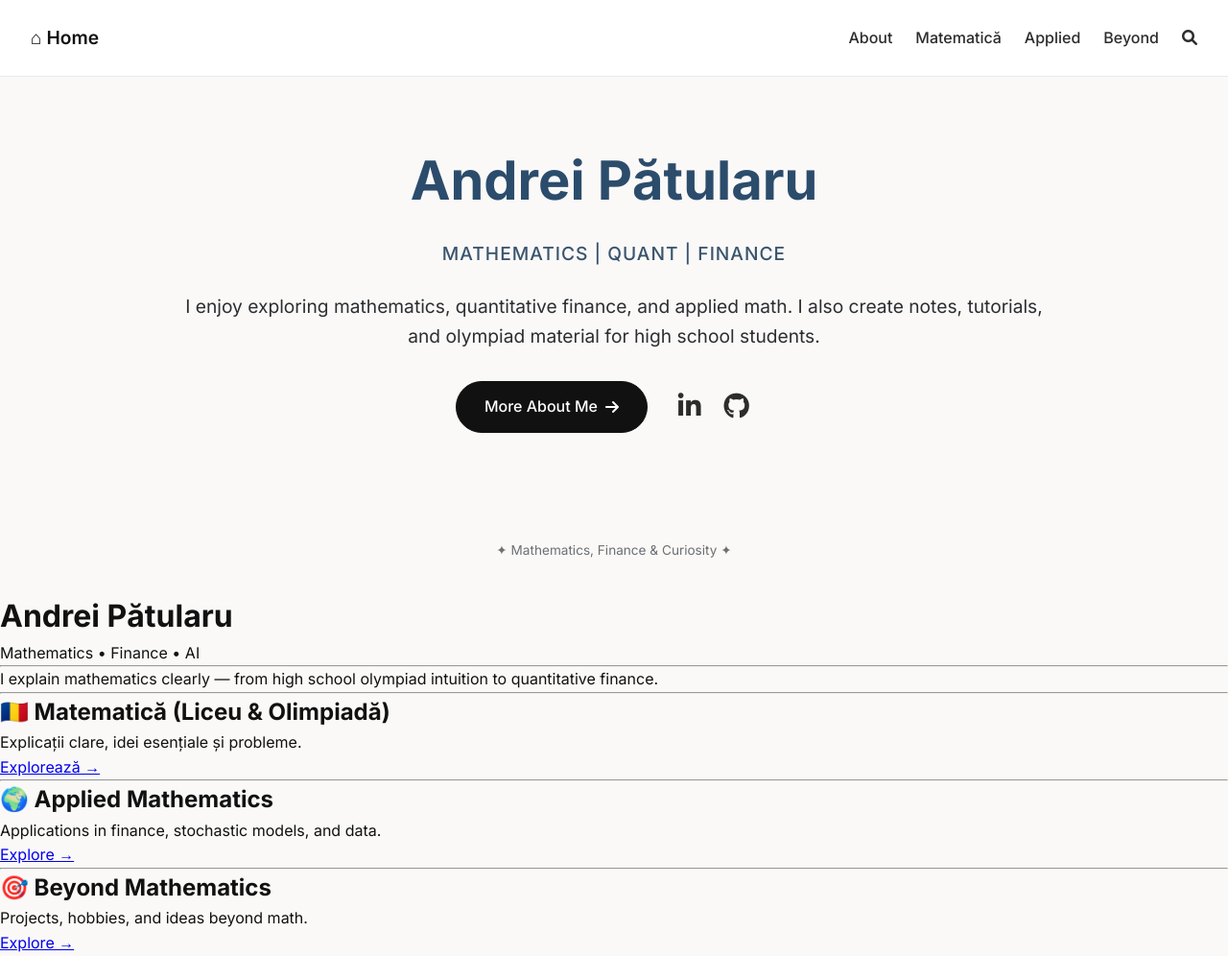
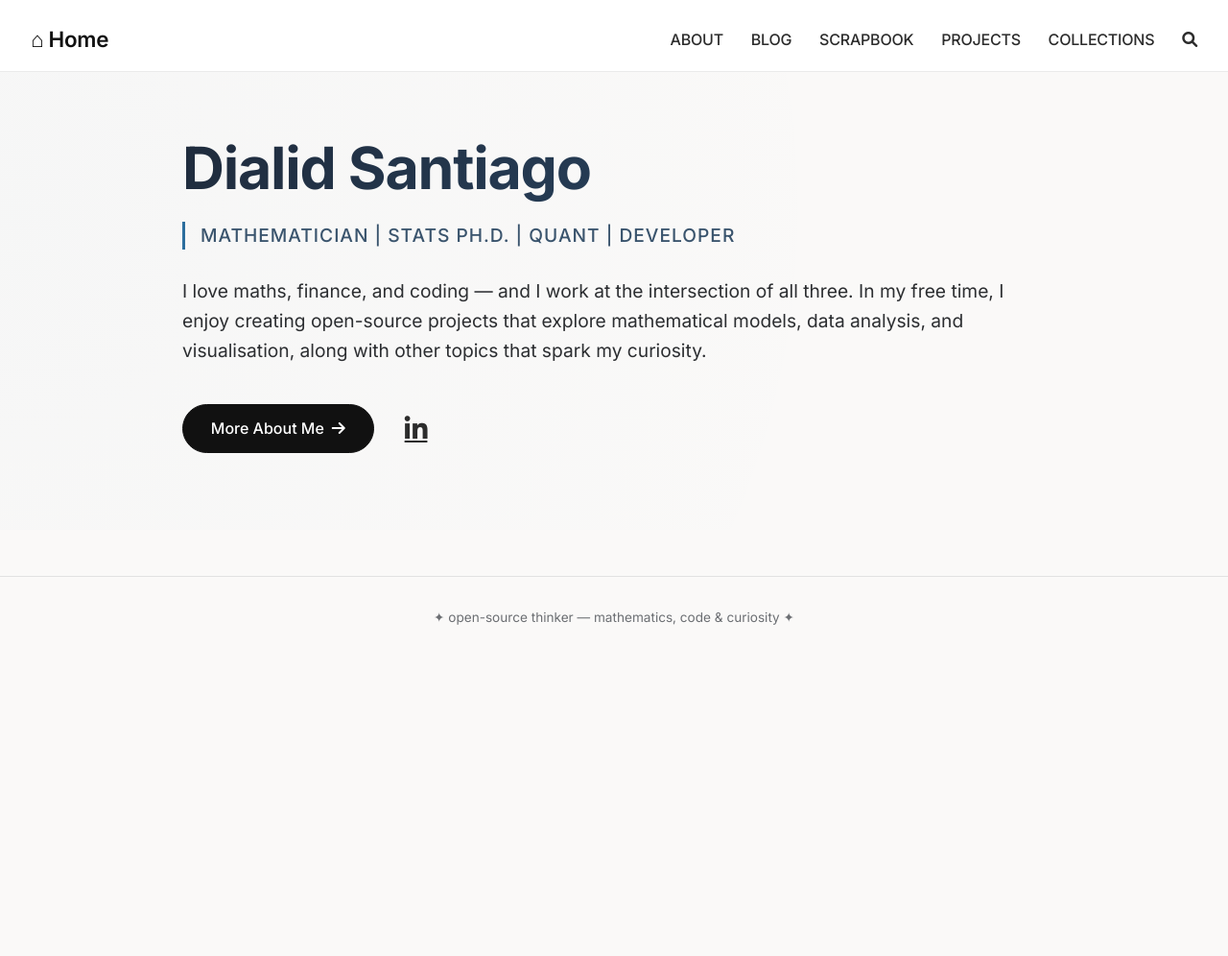
Before and after one commit to andrei121p/andreipatularu.github.io, a Jekyll site: the page built from index.md, in a window 1280 px wide and 996 px high. Shown: the whole window at 96% size. Built offline with Jekyll 4.4.1, drawn with Linux system fonts in a browser that asks for light colours.

Commit message:
Revise homepage layout and content
Updated the homepage layout with new title and content.

```diff
--- a/_layouts/home.html
+++ b/_layouts/home.html
@@ -2,91 +2,329 @@
 <html lang="en">
 <head>
     <meta charset="UTF-8">
-  <meta name="viewport" content="width=device-width, initial-scale=1.0">
-  <title>Andrei Pătularu — Mathematics & Quant</title>
+    <meta name="viewport" content="width=device-width, initial-scale=1.0, viewport-fit=cover">
+    <title>Dialid Santiago — Mathematician & Quant Developer</title>
+    <!-- Font Awesome 6 (free icons) -->
+    <link rel="stylesheet" href="https://cdnjs.cloudflare.com/ajax/libs/font-awesome/6.0.0-beta3/css/all.min.css">
+    <!-- Google Fonts: clean, modern sans-serif -->
+    <link href="https://fonts.googleapis.com/css2?family=Inter:opsz,wght@14..32,300;14..32,400;14..32,500;14..32,600;14..32,700&display=swap" rel="stylesheet">
+    <style>
+        * {
+            margin: 0;
+            padding: 0;
+            box-sizing: border-box;
+        }
 
-  <!-- Font Awesome 6 for icons -->
-  <link rel="stylesheet" href="https://cdnjs.cloudflare.com/ajax/libs/font-awesome/6.0.0-beta3/css/all.min.css">
-  <!-- Google Fonts -->
-  <link href="https://fonts.googleapis.com/css2?family=Inter:wght@300;400;500;600;700&display=swap" rel="stylesheet">
+        body {
+            font-family: 'Inter', sans-serif;
+            background-color: #faf9f8;
+            color: #1a1a1a;
+            line-height: 1.5;
+            scroll-behavior: smooth;
+        }
 
-  <style>
-    * { margin:0; padding:0; box-sizing:border-box; }
-    body { font-family: 'Inter', sans-serif; background-color: #faf9f8; color:#111; line-height:1.6; }
+        /* container for consistent width */
+        .container {
+            max-width: 1280px;
+            margin: 0 auto;
+            padding: 0 2rem;
+        }
 
-    /* header/nav */
-    .site-header { padding:1.5rem 0; border-bottom:1px solid #eaeaea; position:sticky; top:0; background:rgba(255,255,255,0.96); backdrop-filter:blur(2px); z-index:10; }
-    .nav-wrapper { display:flex; justify-content:space-between; align-items:center; max-width:1280px; margin:0 auto; padding:0 2rem; flex-wrap:wrap; gap:1rem; }
-    .logo-area a { text-decoration:none; color:#111; font-weight:600; font-size:1.2rem; }
-    .nav-links { display:flex; list-style:none; gap:1.5rem; }
-    .nav-links li a { text-decoration:none; color:#2c2c2c; font-weight:500; transition:0.2s; }
-    .nav-links li a:hover { color:#2c6e9e; }
+        /* header / navigation */
+        .site-header {
+            padding: 1.5rem 0 1rem 0;
+            border-bottom: 1px solid #eaeaea;
+            background-color: rgba(255, 255, 255, 0.96);
+            backdrop-filter: blur(2px);
+            position: sticky;
+            top: 0;
+            z-index: 10;
+        }
 
-    /* hero section */
-    .hero { padding:4rem 0 5rem 0; text-align:center; max-width:900px; margin:0 auto; }
-    .hero-name { font-size:3.5rem; font-weight:700; margin-bottom:1rem; color:#2c4c6c; }
-    .hero-titles { font-size:1.2rem; font-weight:500; color:#3a546d; margin-bottom:1.5rem; text-transform:uppercase; letter-spacing:1px; }
-    .hero-description { font-size:1.2rem; color:#2c2e31; margin-bottom:2rem; }
-    .action-row { display:flex; justify-content:center; gap:2rem; flex-wrap:wrap; }
-    .btn-more { text-decoration:none; padding:0.8rem 1.8rem; border-radius:40px; background:#111; color:white; font-weight:500; transition:0.25s; border:1px solid #111; display:flex; align-items:center; gap:0.5rem; }
-    .btn-more:hover { background:#2c6e9e; border-color:#2c6e9e; transform:translateY(-2px); box-shadow:0 10px 20px -8px rgba(0,0,0,0.15); }
-    .social-icons { display:flex; gap:1.5rem; align-items:center; justify-content:center; }
-    .social-icon { font-size:1.7rem; color:#2c2c2c; transition:0.2s; }
-    .social-icon:hover { color:#2c6e9e; transform:scale(1.05); }
+        .nav-wrapper {
+            display: flex;
+            justify-content: space-between;
+            align-items: center;
+            flex-wrap: wrap;
+            gap: 1rem;
+        }
 
-    /* footer */
-    .site-footer { padding:2rem 0; font-size:0.85rem; color:#6c6f73; text-align:center; }
+        /* left side: home / logo area */
+        .logo-area {
+            font-weight: 600;
+            font-size: 1.4rem;
+            letter-spacing: -0.3px;
+        }
 
-    @media (max-width:600px) {
-      .hero-name { font-size:2.8rem; }
-      .hero-titles, .hero-description { font-size:1rem; }
-      .nav-links { gap:1rem; flex-wrap:wrap; justify-content:center; }
-      .action-row { flex-direction:column; }
+        .logo-area a {
+            text-decoration: none;
+            color: #111;
+            transition: color 0.2s ease;
+        }
+
+        .logo-area a:hover {
+            color: #2c6e9e;
+        }
+
+        /* navigation menu */
+        .nav-links {
+            display: flex;
+            align-items: center;
+            gap: 1.8rem;
+            flex-wrap: wrap;
+            list-style: none;
+        }
+
+        .nav-links li a {
+            text-decoration: none;
+            font-size: 1rem;
+            font-weight: 500;
+            color: #2c2c2c;
+            transition: color 0.2s;
+            letter-spacing: -0.2px;
+        }
+
+        .nav-links li a:hover {
+            color: #2c6e9e;
+        }
+
+        /* search icon (Q) */
+        .search-icon a {
+            font-weight: 500;
+            font-size: 1.2rem;
+            display: inline-flex;
+            align-items: center;
+            justify-content: center;
+        }
+
+        /* main hero section */
+        .hero {
+            padding: 4rem 0 5rem 0;
+        }
+
+        .hero-content {
+            max-width: 900px;
+            margin: 0 auto;
+        }
+
+        .hero-name {
+            font-size: 3.8rem;
+            font-weight: 700;
+            letter-spacing: -0.02em;
+            line-height: 1.2;
+            margin-bottom: 1.2rem;
+            background: linear-gradient(135deg, #1f2b3c, #2c4c6c);
+            background-clip: text;
+            -webkit-background-clip: text;
+            color: transparent;
+        }
+
+        .hero-titles {
+            font-size: 1.2rem;
+            font-weight: 500;
+            color: #3a546d;
+            text-transform: uppercase;
+            letter-spacing: 1px;
+            margin-bottom: 1.8rem;
+            border-left: 3px solid #2c6e9e;
+            padding-left: 1rem;
+        }
+
+        .hero-description {
+            font-size: 1.2rem;
+            color: #2c2e31;
+            margin-bottom: 2.5rem;
+            line-height: 1.6;
+            font-weight: 400;
+        }
+
+        /* button & social row */
+        .action-row {
+            display: flex;
+            flex-wrap: wrap;
+            align-items: center;
+            gap: 2rem;
+            margin-top: 1rem;
+        }
+
+        .btn-more {
+            display: inline-flex;
+            align-items: center;
+            gap: 0.5rem;
+            background-color: #111;
+            color: white;
+            padding: 0.8rem 1.8rem;
+            border-radius: 40px;
+            text-decoration: none;
+            font-weight: 500;
+            font-size: 1rem;
+            transition: all 0.25s ease;
+            border: 1px solid #111;
+        }
+
+        .btn-more i {
+            transition: transform 0.2s;
+        }
+
+        .btn-more:hover {
+            background-color: #2c6e9e;
+            border-color: #2c6e9e;
+            transform: translateY(-2px);
+            box-shadow: 0 10px 20px -8px rgba(0,0,0,0.15);
+        }
+
+        .btn-more:hover i {
+            transform: translateX(4px);
+        }
+
+        /* social icons */
+        .social-icons {
+            display: flex;
+            gap: 1.5rem;
+            align-items: center;
+        }
+
+        .social-icon {
+            font-size: 1.7rem;
+            color: #2c2c2c;
+            transition: all 0.2s;
+            display: inline-flex;
+            align-items: center;
+            justify-content: center;
+        }
+
+        .social-icon:hover {
+            color: #2c6e9e;
+            transform: scale(1.05);
+        }
+
+        /* subtle decorative line */
+        .divider {
+            margin-top: 3rem;
+            border-top: 1px solid #e2e2e2;
+        }
+
+        /* footer / minimal credits */
+        .site-footer {
+            padding: 2rem 0 3rem;
+            font-size: 0.85rem;
+            color: #6c6f73;
+            text-align: center;
+        }
+
+        /* responsive design */
+        @media (max-width: 800px) {
+            .container {
+                padding: 0 1.5rem;
+            }
+            .hero-name {
+                font-size: 2.8rem;
+            }
+            .hero-titles {
+                font-size: 1rem;
+            }
+            .hero-description {
+                font-size: 1rem;
+            }
+            .nav-wrapper {
+                flex-direction: column;
+                align-items: flex-start;
+            }
+            .nav-links {
+                gap: 1.2rem;
+                margin-top: 0.5rem;
+            }
+            .action-row {
+                flex-direction: column;
+                align-items: flex-start;
+                gap: 1.5rem;
+            }
+        }
+
+        @media (max-width: 480px) {
+            .hero-name {
+                font-size: 2.2rem;
+            }
+            .nav-links {
+                gap: 0.9rem;
+            }
+            .nav-links li a {
+                font-size: 0.9rem;
+            }
+        }
+
+        /* optional subtle background texture */
+        .hero {
+            background: radial-gradient(circle at 0% 30%, rgba(44,110,158,0.02) 0%, rgba(255,255,255,0) 70%);
         }
     </style>
 </head>
 <body>
 
 <header class="site-header">
-  <div class="nav-wrapper">
-    <div class="logo-area"><a href="#">⌂ Home</a></div>
+    <div class="container nav-wrapper">
+        <!-- left side: "Home" label – as shown in original screenshot layout (home link) -->
+        <div class="logo-area">
+            <a href="#" aria-label="Home">⌂ Home</a>
+        </div>
+        <!-- navigation links: ABOUT, BLOG, SCRAPBOOK, PROJECTS, COLLECTIONS + search Q -->
         <ul class="nav-links">
-      <li><a href="#">About</a></li>
-      <li><a href="#">Matematică</a></li>
-      <li><a href="#">Applied</a></li>
-      <li><a href="#">Beyond</a></li>
-      <li><a href="#"><i class="fas fa-search"></i></a></li>
+            <li><a href="#">ABOUT</a></li>
+            <li><a href="#">BLOG</a></li>
+            <li><a href="#">SCRAPBOOK</a></li>
+            <li><a href="#">PROJECTS</a></li>
+            <li><a href="#">COLLECTIONS</a></li>
+            <li class="search-icon"><a href="#" aria-label="Search"><i class="fas fa-search"></i></a></li>
         </ul>
     </div>
 </header>
 
 <main>
-  <section class="hero">
-    <h1 class="hero-name">Andrei Pătularu</h1>
-    <div class="hero-titles">Mathematics | Quant | Finance</div>
+    <div class="container hero">
+        <div class="hero-content">
+            <!-- main name: Dialid Santiago -->
+            <h1 class="hero-name">Dialid Santiago</h1>
+
+            <!-- tagline / roles: Mathematician | Stats Ph.D. | Quant Developer -->
+            <div class="hero-titles">
+                MATHEMATICIAN  |  STATS PH.D.  |  QUANT  |  DEVELOPER
+            </div>
+
+            <!-- descriptive paragraph exactly as per screenshot + minor formatting polish -->
             <p class="hero-description">
-      I enjoy exploring mathematics, quantitative finance, and applied math.
-      I also create notes, tutorials, and olympiad material for high school students.
+                I love maths, finance, and coding — and I work at the intersection of all three.
+                In my free time, I enjoy creating open-source projects that explore mathematical models,
+                data analysis, and visualisation, along with other topics that spark my curiosity.
             </p>
+
+            <!-- action row: "More About Me →" button + social icons (in / X) -->
             <div class="action-row">
-      <a href="#" class="btn-more">More About Me <i class="fas fa-arrow-right"></i></a>
+                <a href="#" class="btn-more">
+                    More About Me <i class="fas fa-arrow-right"></i>
+                </a>
                 <div class="social-icons">
-        <a href="#" class="social-icon"><i class="fab fa-linkedin-in"></i></a>
-        <a href="#" class="social-icon"><i class="fab fa-github"></i></a>
-        <a href="#" class="social-icon"><i class="fab fa-x-twitter"></i></a>
+                    <!-- LinkedIn "in" icon -->
+                    <a href="#" class="social-icon" aria-label="LinkedIn" target="_blank" rel="noopener">
+                        <i class="fab fa-linkedin-in"></i>
+                    </a>
+                    <!-- X (Twitter) icon -->
+                    <a href="#" class="social-icon" aria-label="X (Twitter)" target="_blank" rel="noopener">
+                        <i class="fab fa-x-twitter"></i>
+                    </a>
                 </div>
             </div>
-  </section>
+        </div>
+    </div>
+
+    <!-- optional subtle divider – mimics clean separation (like in many portfolios) -->
+    <div class="container divider"></div>
 </main>
 
 <footer class="site-footer">
-  ✦ Mathematics, Finance & Curiosity ✦
+    <div class="container">
+        <p>✦ open-source thinker — mathematics, code & curiosity ✦</p>
+    </div>
 </footer>
 
 </body>
 </html>
-  {{ content }}
-</div>
-
-</body>
-</html>
```
Lines whose indentation alone changed are shown as unchanged.
